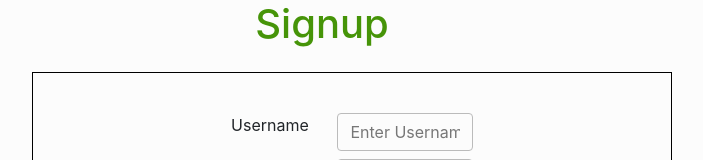
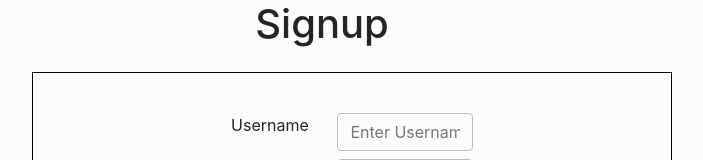
Before and after one commit to rlogixDev/iKeep, a React (Create React App) app: page /signup in a window 1280 px wide. Shown: the top 160 px of the page, without its empty margins (318-1021 px from the left). Built offline with nearby package versions, Linux system fonts and the light colour scheme.

Commit message:
Signup UI

```diff
--- a/src/App.css
+++ b/src/App.css
@@ -36,10 +36,3 @@
     transform: rotate(360deg);
   }
 }
-.form{
-
-  padding-top:40px;
-  margin-left: 350px;
-  width:50%;
-  border:1px solid black;
-}
--- a/src/App.js
+++ b/src/App.js
@@ -1,10 +1,18 @@
-import {Route} from 'react-router-dom';
+import React, { Suspense } from 'react';
+import { Route } from 'react-router';
 import './App.css';
-import Signup from './screens/Signup/signup';
+
+const SignupComponent = React.lazy(() => import ('./screens/Signup/signup'));
+
 function App() {
   return (
    <>
-   <Route exact path="/signup" component={Signup}/>
+    <div>
+      <Suspense fallback={<div>Loading...</div>}>
+      <Route path="/signup" component={SignupComponent}/>
+      </Suspense>
+    </div>
+
 
    </>
   );
--- a/src/screens/Signup/signup.css
+++ b/src/screens/Signup/signup.css
@@ -0,0 +1,7 @@
+.form{
+
+    padding-top:40px;
+    margin-left: 350px;
+    width:50%;
+    border:1px solid black;
+  }
--- a/src/screens/Signup/signup.js
+++ b/src/screens/Signup/signup.js
@@ -2,6 +2,7 @@ import React,{useState} from 'react';
 import Form from 'react-bootstrap/Form';
 import { Row,Container,Col } from 'react-bootstrap';
 import Button from 'react-bootstrap/Button';
+import './signup.css';
 export default function Signup(){
 
     const [name,setName] =useState('');
@@ -9,7 +10,7 @@ export default function Signup(){
     const [email,setEmail] =useState('');
 
     return (<>
-    <h1 className="text-center mb-4 text-success">Signup</h1>
+    <h1 className="text-center mb-4">Signup</h1>
     <div className="form">
     <Form>
     <Form.Group className="mb-2">
@@ -41,9 +42,9 @@ export default function Signup(){
   <Container>
   <Row className="justify-content-center">
   <Col sm={{span:2}}> <Form.Label>Gender</Form.Label></Col>
-   <Col sm={{span:3}}> <Form.Check type="radio" label="male" />
-   <Form.Check type="radio" label="female" />
-   <Form.Check type="radio" label="others" />
+   <Col sm={{span:3}}> <Form.Check type="radio" name="Gender" label="male" />
+   <Form.Check type="radio" name="Gender" label="female" />
+   <Form.Check type="radio" name="Gender" label="others" />
    </Col>
     </Row>
     </Container>
@@ -71,7 +72,7 @@ export default function Signup(){
     </Container>
   </Form.Group>
   <Row className="justify-content-center">
- <Col sm={{span:3}}> <Button type="button" className="mb-3" >Register</Button></Col>
+  <Col sm={{span:3}}> <Button type="button" className="mb-3" >Register</Button></Col>
   </Row>
 
 
```
